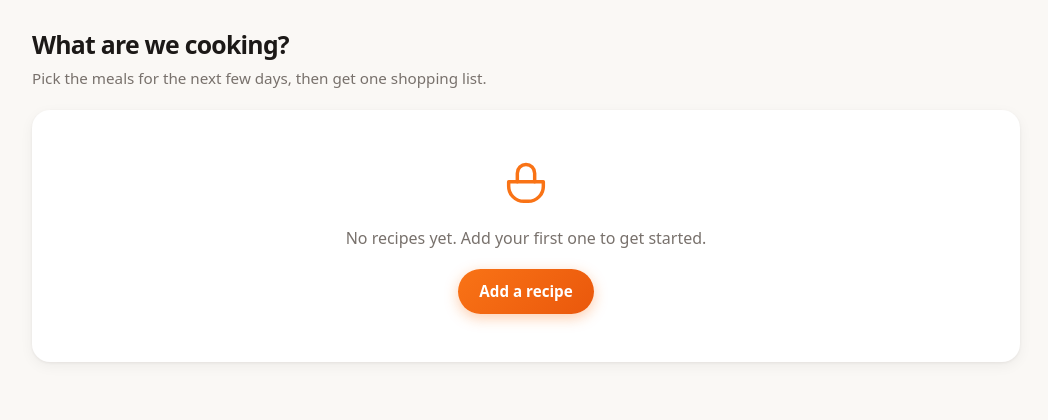
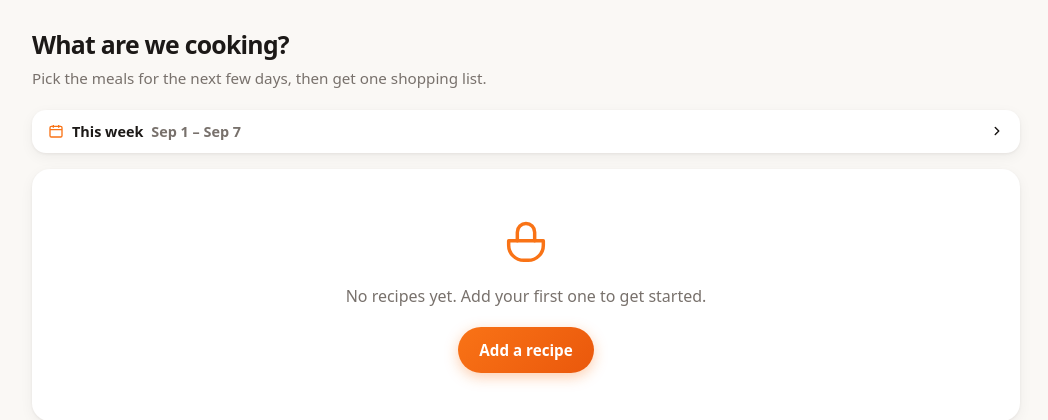
Before and after one commit to andrejus-kuznecovas/cookbook, a Django app: page / in a window 1280 px wide. Shown: the part 59-479 px from the top of the page, without its empty margins (114-1162 px from the left). Run offline with Django 5.2, Linux system fonts and the light colour scheme; data that the repository does not hold is empty.

Commit message:
Add collapsible rolling 7-day calendar with tappable cooking-day marks
Co-authored-by: Cursor <cursoragent@cursor.com>

```diff
--- a/meals/templates/meals/base.html
+++ b/meals/templates/meals/base.html
@@ -204,6 +204,69 @@
     .details-body li:last-child { border-bottom: none; }
     .details-body li .amount { color: var(--muted); font-variant-numeric: tabular-nums; white-space: nowrap; }
     .instructions { color: var(--muted); font-size: 0.9rem; margin: 0.4rem 0 0; }
+
+    /* ---------- Week calendar ---------- */
+    .week-cal {
+      background: var(--surface);
+      border: none;
+      border-radius: 14px;
+      box-shadow: var(--shadow);
+      margin-bottom: 1rem;
+      overflow: hidden;
+    }
+    .week-cal summary {
+      padding: 0.65rem 1rem;
+      font-size: 0.9rem;
+      font-weight: 700;
+      color: var(--text);
+      display: flex;
+      align-items: center;
+      gap: 0.5rem;
+    }
+    .week-cal summary .cal-icon { width: 16px; height: 16px; stroke: var(--accent); stroke-width: 2; fill: none; }
+    .week-cal summary .range { color: var(--muted); font-weight: 600; }
+    .week-cal summary .chev { margin-left: auto; }
+    .week-days {
+      display: grid;
+      grid-template-columns: repeat(7, 1fr);
+      gap: 0.35rem;
+      padding: 0 0.8rem 0.8rem;
+    }
+    .day-pill {
+      display: flex;
+      flex-direction: column;
+      align-items: center;
+      gap: 0.05rem;
+      padding: 0.45rem 0.1rem;
+      border-radius: 12px;
+      border: 1.5px solid var(--border);
+      background: var(--bg);
+      cursor: pointer;
+      font: inherit;
+      transition: border-color 0.15s, background 0.15s;
+      -webkit-tap-highlight-color: transparent;
+    }
+    .day-pill .dow {
+      font-size: 0.68rem;
+      font-weight: 700;
+      text-transform: uppercase;
+      letter-spacing: 0.05em;
+      color: var(--muted);
+    }
+    .day-pill .dom { font-size: 1.02rem; font-weight: 700; }
+    .day-pill.today { border-color: var(--accent); }
+    .day-pill.today .dow { color: var(--accent-dark); }
+    .day-pill.marked {
+      background: var(--accent);
+      border-color: var(--accent);
+    }
+    .day-pill.marked .dow, .day-pill.marked .dom { color: white; }
+    .cal-hint {
+      padding: 0 1rem 0.7rem;
+      margin: 0;
+      font-size: 0.78rem;
+      color: var(--muted);
+    }
 
     /* ---------- Sticky action bar ---------- */
     .actionbar {
--- a/meals/templates/meals/recipe_list.html
+++ b/meals/templates/meals/recipe_list.html
@@ -7,6 +7,24 @@
 {% block content %}
 <h1>What are we cooking?</h1>
 <p class="subtitle">Pick the meals for the next few days, then get one shopping list.</p>
+
+<details class="week-cal" id="week-cal">
+  <summary>
+    <svg class="cal-icon" viewBox="0 0 24 24"><rect x="3" y="5" width="18" height="16" rx="2"/><path d="M3 10h18M8 3v4M16 3v4"/></svg>
+    This week
+    <span class="range">{{ week.0|date:"M j" }} – {{ week.6|date:"M j" }}</span>
+    <svg class="chev" width="14" height="14" viewBox="0 0 24 24" fill="none" stroke="currentColor" stroke-width="2.5" stroke-linecap="round" stroke-linejoin="round"><polyline points="9 6 15 12 9 18"/></svg>
+  </summary>
+  <div class="week-days">
+    {% for day in week %}
+    <button type="button" class="day-pill{% if forloop.first %} today{% endif %}" data-key="{{ day.isoformat }}">
+      <span class="dow">{{ day|date:"D" }}</span>
+      <span class="dom">{{ day.day }}</span>
+    </button>
+    {% endfor %}
+  </div>
+  <p class="cal-hint">Tap the days you plan to cook — just a visual note for you two.</p>
+</details>
 
 {% if recipes %}
 <form method="post" id="plan-form">
@@ -74,6 +92,34 @@
 {% endblock %}
 
 {% block scripts %}
+<script>
+  // --- Week calendar: mark cooking days (client-side note only) ---
+  const cal = document.getElementById("week-cal");
+  const DAYS_KEY = "cookbook-days";
+  const CAL_OPEN_KEY = "cookbook-cal-open";
+
+  cal.open = localStorage.getItem(CAL_OPEN_KEY) === "1";
+  cal.addEventListener("toggle", () =>
+    localStorage.setItem(CAL_OPEN_KEY, cal.open ? "1" : "0")
+  );
+
+  let markedDays;
+  try { markedDays = new Set(JSON.parse(localStorage.getItem(DAYS_KEY)) || []); }
+  catch { markedDays = new Set(); }
+
+  const visibleKeys = [...cal.querySelectorAll(".day-pill")].map((p) => p.dataset.key);
+  markedDays = new Set([...markedDays].filter((d) => visibleKeys.includes(d)));
+
+  cal.querySelectorAll(".day-pill").forEach((pill) => {
+    pill.classList.toggle("marked", markedDays.has(pill.dataset.key));
+    pill.addEventListener("click", () => {
+      const key = pill.dataset.key;
+      markedDays.has(key) ? markedDays.delete(key) : markedDays.add(key);
+      pill.classList.toggle("marked");
+      localStorage.setItem(DAYS_KEY, JSON.stringify([...markedDays]));
+    });
+  });
+</script>
 {% if recipes %}
 <script>
   const form = document.getElementById("plan-form");
--- a/meals/views.py
+++ b/meals/views.py
@@ -1,3 +1,5 @@
+from datetime import date, timedelta
+
 from django.contrib import messages
 from django.db import transaction
 from django.shortcuts import get_object_or_404, redirect, render
@@ -20,10 +22,12 @@ def recipe_list(request):
 
     recipes = Recipe.objects.prefetch_related("ingredients").all()
     planned_ids = set(PlanEntry.objects.values_list("recipe_id", flat=True))
+    today = date.today()
+    week = [today + timedelta(days=i) for i in range(7)]
     return render(
         request,
         "meals/recipe_list.html",
-        {"recipes": recipes, "planned_ids": planned_ids},
+        {"recipes": recipes, "planned_ids": planned_ids, "week": week},
     )
 
 
```
